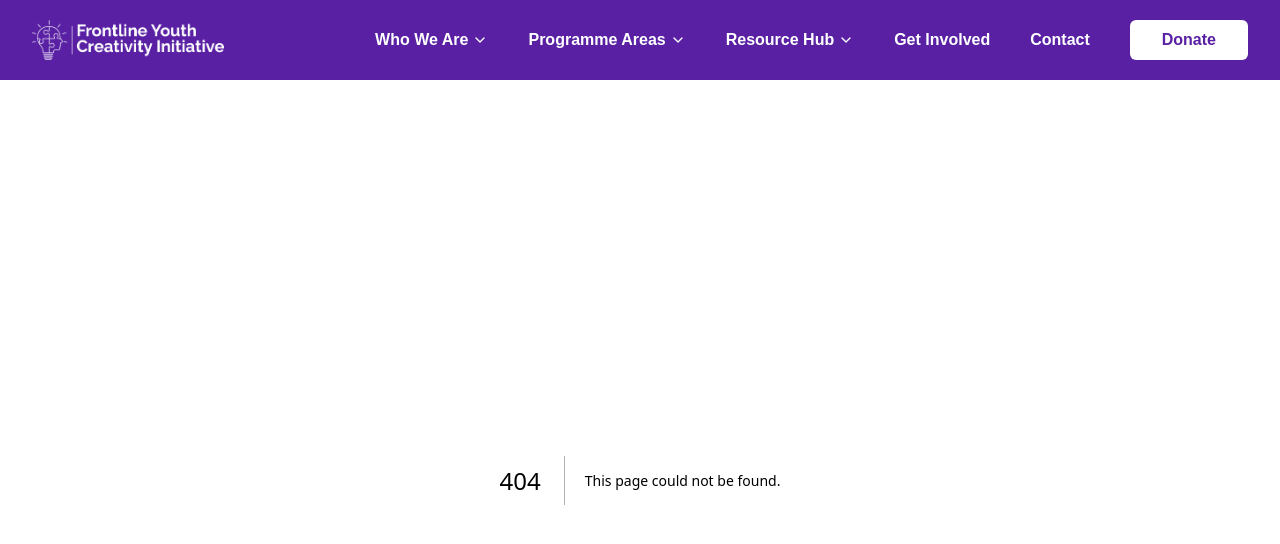
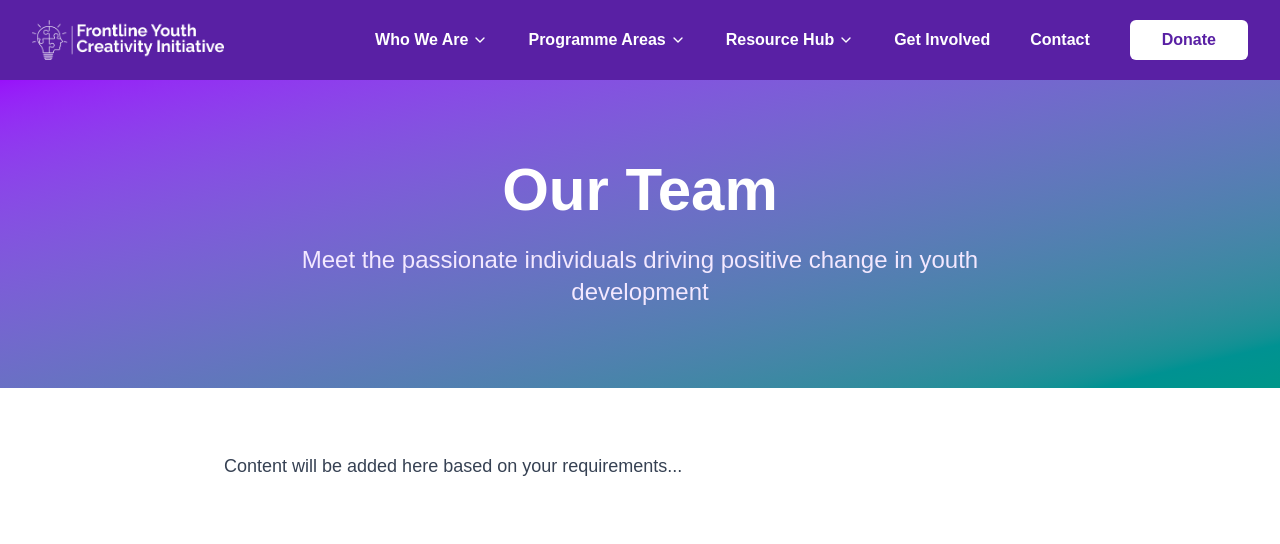
Before and after one commit to raysummer9/fyci-website, a Next.js app: page /who-we-are/team in a window 1280 px wide. Before the commit this address had no page. Shown: the top 544 px of the page. Built offline with nearby package versions, Linux system fonts and the light colour scheme; a web font is replaced by a local one.

Commit message:
Add Who We Are pages (About, Organisational Structure, Team) and update navigation links

```diff
--- /dev/null
+++ b/src/app/who-we-are/about/page.tsx
@@ -0,0 +1,37 @@
+import { Metadata } from 'next'
+
+export const metadata: Metadata = {
+  title: 'About Us - FYCI',
+  description: 'Learn about the Foundation for Youth Civic Initiative and our mission to empower young people.',
+}
+
+export default function AboutPage() {
+  return (
+    <div className="min-h-screen bg-white">
+      {/* Hero Section */}
+      <section className="relative py-20 bg-gradient-to-br from-purple-600 to-teal-600">
+        <div className="max-w-7xl mx-auto px-4 sm:px-6 lg:px-8">
+          <div className="text-center">
+            <h1 className="text-4xl sm:text-5xl lg:text-6xl font-black text-white mb-6">
+              About Us
+            </h1>
+            <p className="text-xl sm:text-2xl text-purple-100 max-w-3xl mx-auto">
+              Empowering young people to become active citizens and leaders in their communities
+            </p>
+          </div>
+        </div>
+      </section>
+
+      {/* Main Content */}
+      <section className="py-16">
+        <div className="max-w-4xl mx-auto px-4 sm:px-6 lg:px-8">
+          <div className="prose prose-lg max-w-none">
+            <p className="text-gray-700 text-lg leading-relaxed mb-6">
+              Content will be added here based on your requirements...
+            </p>
+          </div>
+        </div>
+      </section>
+    </div>
+  )
+}
--- /dev/null
+++ b/src/app/who-we-are/organisational-structure/page.tsx
@@ -0,0 +1,37 @@
+import { Metadata } from 'next'
+
+export const metadata: Metadata = {
+  title: 'Organisational Structure - FYCI',
+  description: 'Learn about our organisational structure and how we operate.',
+}
+
+export default function OrganisationalStructurePage() {
+  return (
+    <div className="min-h-screen bg-white">
+      {/* Hero Section */}
+      <section className="relative py-20 bg-gradient-to-br from-purple-600 to-teal-600">
+        <div className="max-w-7xl mx-auto px-4 sm:px-6 lg:px-8">
+          <div className="text-center">
+            <h1 className="text-4xl sm:text-5xl lg:text-6xl font-black text-white mb-6">
+              Organisational Structure
+            </h1>
+            <p className="text-xl sm:text-2xl text-purple-100 max-w-3xl mx-auto">
+              Understanding our structure and how we organize ourselves to achieve our mission
+            </p>
+          </div>
+        </div>
+      </section>
+
+      {/* Main Content */}
+      <section className="py-16">
+        <div className="max-w-4xl mx-auto px-4 sm:px-6 lg:px-8">
+          <div className="prose prose-lg max-w-none">
+            <p className="text-gray-700 text-lg leading-relaxed mb-6">
+              Content will be added here based on your requirements...
+            </p>
+          </div>
+        </div>
+      </section>
+    </div>
+  )
+}
--- /dev/null
+++ b/src/app/who-we-are/team/page.tsx
@@ -0,0 +1,37 @@
+import { Metadata } from 'next'
+
+export const metadata: Metadata = {
+  title: 'Our Team - FYCI',
+  description: 'Meet the dedicated team behind the Foundation for Youth Civic Initiative.',
+}
+
+export default function TeamPage() {
+  return (
+    <div className="min-h-screen bg-white">
+      {/* Hero Section */}
+      <section className="relative py-20 bg-gradient-to-br from-purple-600 to-teal-600">
+        <div className="max-w-7xl mx-auto px-4 sm:px-6 lg:px-8">
+          <div className="text-center">
+            <h1 className="text-4xl sm:text-5xl lg:text-6xl font-black text-white mb-6">
+              Our Team
+            </h1>
+            <p className="text-xl sm:text-2xl text-purple-100 max-w-3xl mx-auto">
+              Meet the passionate individuals driving positive change in youth development
+            </p>
+          </div>
+        </div>
+      </section>
+
+      {/* Main Content */}
+      <section className="py-16">
+        <div className="max-w-4xl mx-auto px-4 sm:px-6 lg:px-8">
+          <div className="prose prose-lg max-w-none">
+            <p className="text-gray-700 text-lg leading-relaxed mb-6">
+              Content will be added here based on your requirements...
+            </p>
+          </div>
+        </div>
+      </section>
+    </div>
+  )
+}
--- a/src/components/Footer.tsx
+++ b/src/components/Footer.tsx
@@ -22,8 +22,8 @@ export default function Footer() {
   };
 
   const quickLinks = [
-    { name: 'About Us', href: '/about' },
-    { name: 'Team', href: '/team' },
+    { name: 'About Us', href: '/who-we-are/about' },
+    { name: 'Team', href: '/who-we-are/team' },
     { name: 'Publications', href: '/publications' },
     { name: 'Blog', href: '/blog' },
     { name: 'Contact', href: '/contact' }
--- a/src/components/Navbar.tsx
+++ b/src/components/Navbar.tsx
@@ -21,9 +21,9 @@ export default function Navbar() {
       label: 'Who We Are',
       href: '/who-we-are',
       submenu: [
-        { href: '/about-us', label: 'About Us', icon: Users },
-        { href: '/organisational-structure', label: 'Organisational Structure', icon: Building },
-        { href: '/team', label: 'Team', icon: UserCheck },
+        { href: '/who-we-are/about', label: 'About Us', icon: Users },
+        { href: '/who-we-are/organisational-structure', label: 'Organisational Structure', icon: Building },
+        { href: '/who-we-are/team', label: 'Team', icon: UserCheck },
       ]
     },
     {
@@ -96,15 +96,13 @@ export default function Navbar() {
                           </h3>
                           <div className="space-y-2">
                             {link.submenu.map((subLink) => {
-                              const Icon = subLink.icon;
                               return (
                                 <Link
                                   key={subLink.href}
                                   href={subLink.href}
-                                  className="flex items-center gap-3 py-2 text-sm text-gray-700 hover:text-gray-900 transition-colors cursor-pointer"
+                                  className="block py-2 text-sm font-bold text-gray-700 hover:text-gray-900 transition-colors cursor-pointer"
                                   onMouseEnter={() => setHoveredSubItem(subLink.label)}
                                 >
-                                  <Icon size={20} className="text-gray-500" />
                                   {subLink.label}
                                 </Link>
                               );
@@ -151,14 +149,12 @@ export default function Navbar() {
                         </h3>
                         <div className="space-y-2">
                           {link.submenu.map((subLink) => {
-                            const Icon = subLink.icon;
                             return (
                               <Link
                                 key={subLink.href}
                                 href={subLink.href}
-                                className="flex items-center gap-3 py-2 text-sm text-gray-700 hover:text-gray-900 transition-colors cursor-pointer"
+                                className="block py-2 text-sm font-bold text-gray-700 hover:text-gray-900 transition-colors cursor-pointer"
                               >
-                                <Icon size={20} className="text-gray-500" />
                                 {subLink.label}
                               </Link>
                             );
```
